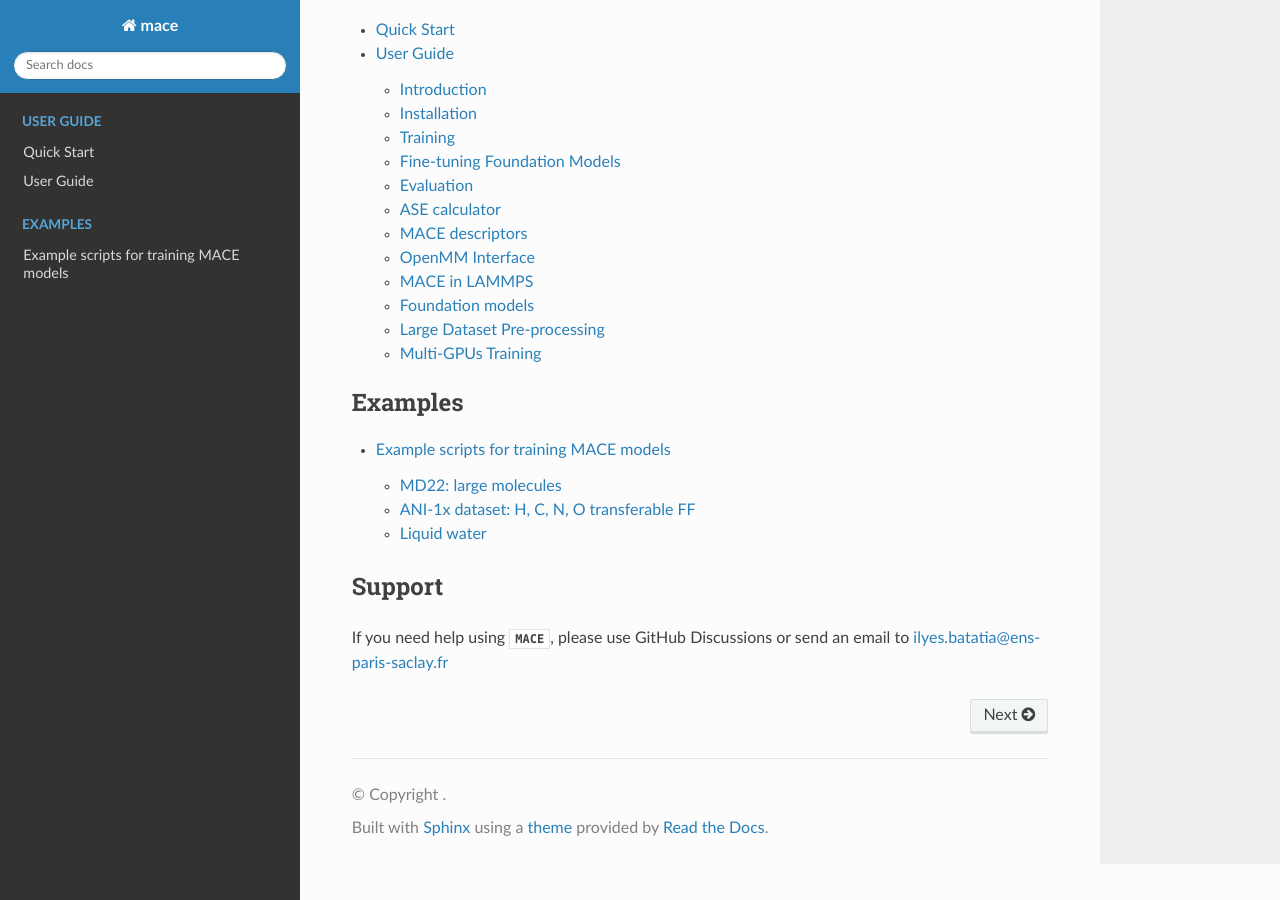
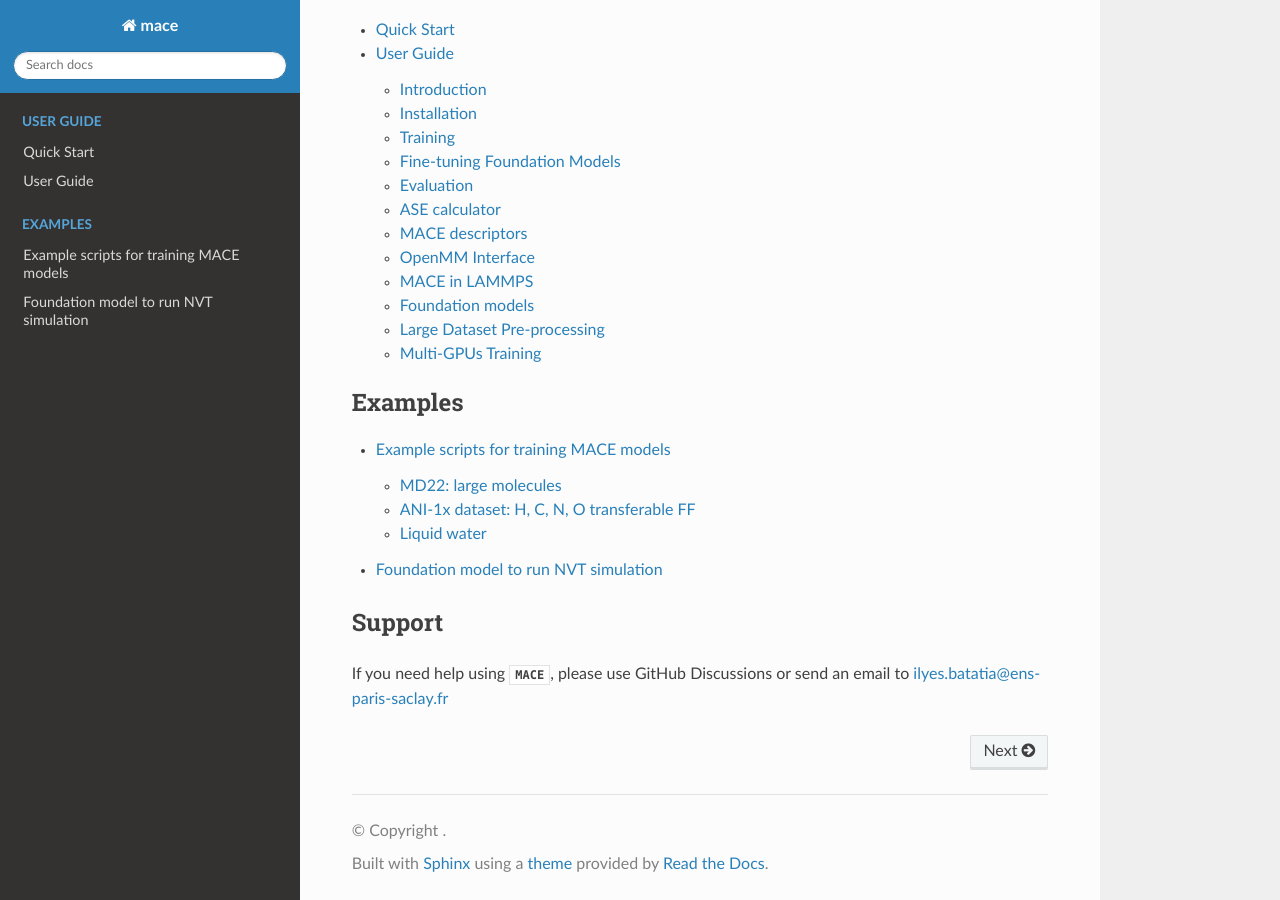
Before and after one commit to ACEsuit/mace, a Sphinx documentation site: the page built from docs/index.rst, in a window 1280 px wide and 900 px high, scrolled down 656 px. Built offline with Sphinx 7.4.7 and the Read the Docs theme 2.0.0, drawn with Linux system fonts in a browser that asks for light colours; pages that are not in the unit, such as notebooks, are missing from menus; some of the changed lines change nothing that is shown.

Commit message:
add MD mace-mp-0 example

```diff
--- /dev/null
+++ b/docs/examples/foundation_examples.rst
@@ -0,0 +1,30 @@
+======================================
+Foundation model to run NVT simulation
+======================================
+
+
+Here an example of using MACE-MP-0 foundation model to run NVT simulation is provided:
+
+.. code-block:: python
+
+    from mace.calculators import mace_mp
+    from ase import build
+    from ase.md import Langevin
+    from ase.md.velocitydistribution import MaxwellBoltzmannDistribution
+    from ase import units
+
+    macemp = mace_mp() # return the default medium ASE calculator equivalent to mace_mp(model="medium")
+    #macemp = mace_mp(model="large") # return a larger model
+    #macemp = mace_mp(model="https://tinyurl.com/y7uhwpje") # downlaod the model at the given url
+    #macemp = mace_mp(dispersion=True) # return a model with D3 dispersion correction
+    atoms = build.molecule('H2O')
+    atoms.calc = macemp
+
+    # Initialize velocities.
+    T_init = 300  # Initial temperature in K
+    MaxwellBoltzmannDistribution(atoms, T_init * units.kB)
+
+    # Set up the Langevin dynamics engine for NVT ensemble.
+    dyn = Langevin(atoms, 0.5 * units.fs, T_init * units.kB, 0.001)
+    n_steps = 200 # Number of steps to run
+    dyn.run(n_steps)
--- a/docs/index.rst
+++ b/docs/index.rst
@@ -36,6 +36,7 @@ For detailed information on how to use `MACE`, please refer to the following doc
 
     examples/ase_examples.rst
     examples/training_examples.rst
+    examples/foundation_examples.rst
 
 .. toctree::
     :caption: API
```
